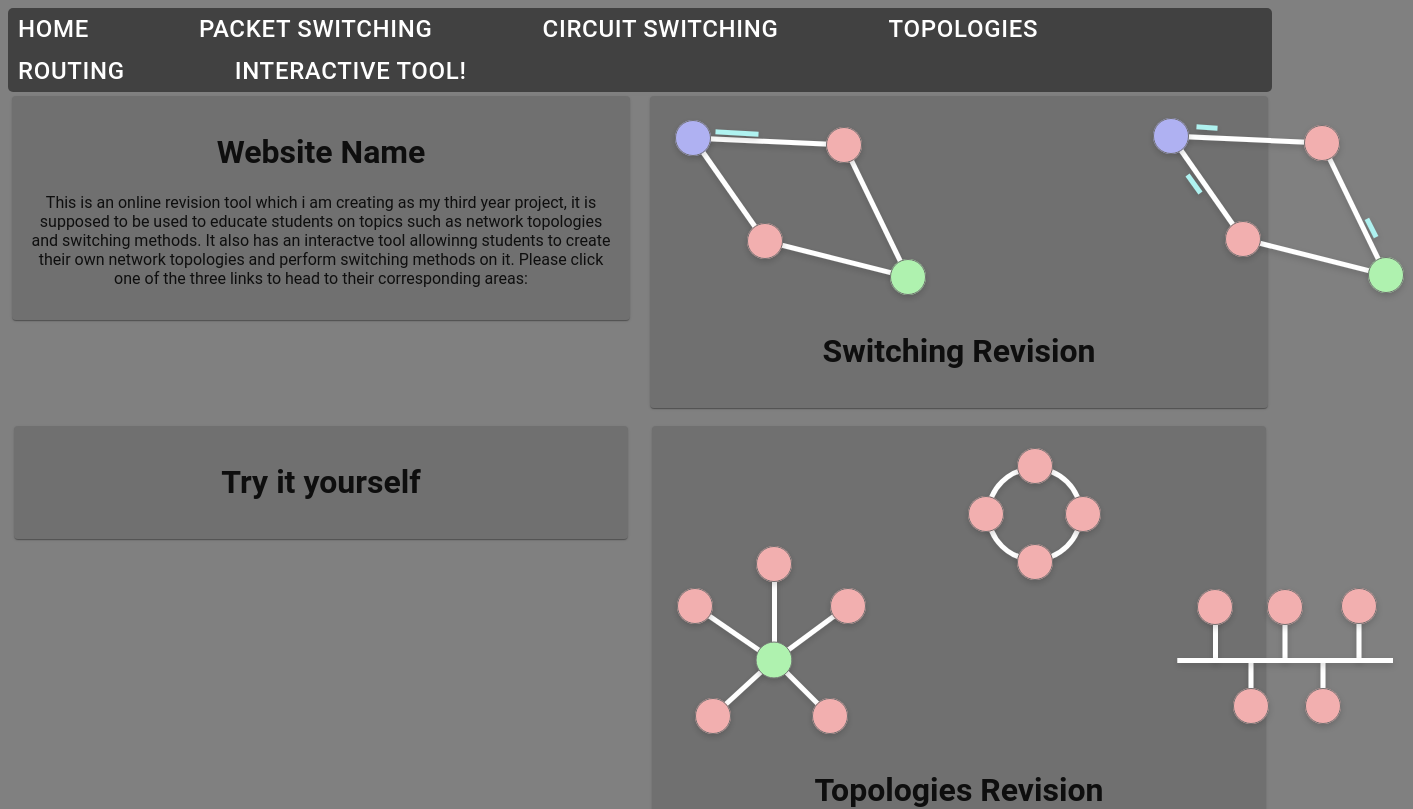
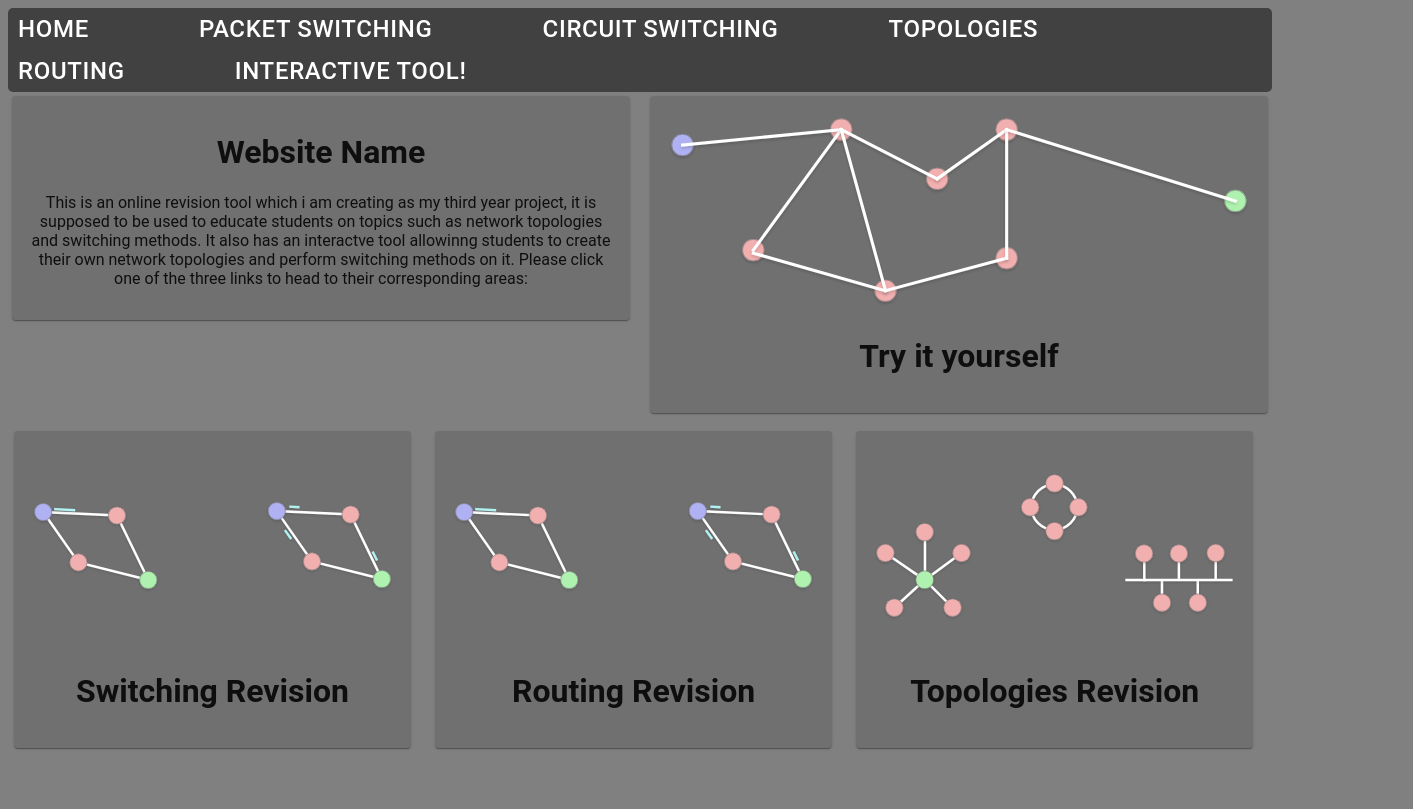
Before and after one commit to etharinoh/Diss, a React (Create React App) app in the folder my-app/: page / in a window 1280 px wide. Shown: the top 809 px of the page, 1413 px wide, since content can reach past the window. Built offline with nearby package versions, Linux system fonts and the light colour scheme.

Commit message:
Home setup

```diff
--- a/my-app/src/containers/HomePageBuilder.js
+++ b/my-app/src/containers/HomePageBuilder.js
@@ -5,12 +5,19 @@ import { Grid, SvgIcon, Paper, makeStyles} from '@material-ui/core';
 
 import {ReactComponent as Topology_Img} from '../assets/Topologies_Redirect_All.svg';
 import {ReactComponent as Switching_Img} from '../assets/Switching_Redirect_All.svg';
+import {ReactComponent as Interactive_Img} from '../assets/Interactive_Redirect.svg';
 
 
 const useStyles = makeStyles((theme) => ({
-    grid:{
+    gridTop:{
         maxWidth: '50%',
         maxHeight:'50%',
+        flexGrow:1,
+        flexBasis:'50%',
+
+    },
+    gridBotton:{
+        maxWidth: '33%',
         flexGrow:1,
         flexBasis:'50%',
 
@@ -28,13 +35,17 @@ const useStyles = makeStyles((theme) => ({
               background: "#efefef"
             },
       },
+    svg_img:{
+        width:'100%',
+        height: '200px'
+    },
   }));
 
 function FormRow1(){
     const classes = useStyles();
    return (
    <React.Fragment >
-            <Grid item xs={4} className={classes.grid} style={{padding: '10px'}}>
+            <Grid item className={classes.gridTop} style={{padding: '10px'}}>
                 <Paper className={classes.paper} >
                     <h1>Website Name</h1>
                     <p>This is an online revision tool which i am creating as my third year project, it is supposed to be used to educate students on topics such as
@@ -44,10 +55,11 @@ function FormRow1(){
                 </Paper>
             </Grid>
 
-            <Grid item xs={4} className={classes.grid} style={{padding: '10px'}}>
-                <Paper className={classes.paper_btn} onClick={event => window.location.href="/packet"}>
-                    <Switching_Img />
-                    <h1>Switching Revision</h1>
+            <Grid item className={classes.gridTop} style={{padding: '10px'}}>
+
+                <Paper className={classes.paper_btn} onClick={event => window.location.href="/interactive"}>
+                    <Interactive_Img className={classes.svg_img} />
+                    <h1>Try it yourself</h1>
                 </Paper>
             </Grid>
       </React.Fragment>
@@ -57,15 +69,21 @@ function FormRow2(){
     const classes = useStyles();
    return (
    <React.Fragment>
-            <Grid item xs={4} className={classes.grid} >
-                <Paper className={classes.paper_btn} onClick={event => window.location.href="/interactive"}>
-
-                    <h1>Try it yourself</h1>
+            <Grid item xs={4} className={classes.gridBotton} >
+               <Paper className={classes.paper_btn} onClick={event => window.location.href="/packet"}>
+                    <Switching_Img className={classes.svg_img}/>
+                    <h1>Switching Revision</h1>
                 </Paper>
             </Grid>
-            <Grid item xs={4} className={classes.grid} >
+            <Grid item xs={4} className={classes.gridBotton} >
+               <Paper className={classes.paper_btn} onClick={event => window.location.href="/packet"}>
+                    <Switching_Img className={classes.svg_img}/>
+                    <h1>Routing Revision</h1>
+                </Paper>
+            </Grid>
+            <Grid item xs={4} className={classes.gridBotton} >
                 <Paper className={classes.paper_btn} onClick={event => window.location.href="/topologies"}>
-                    <Topology_Img />
+                    <Topology_Img className={classes.svg_img}/>
                     <h1>Topologies Revision</h1>
                 </Paper>
             </Grid>
```
Also changed, not shown: my-app/src/assets/Interactive_Redirect.svg (added), 1 other file (tests, documents, lock files or other folders).
